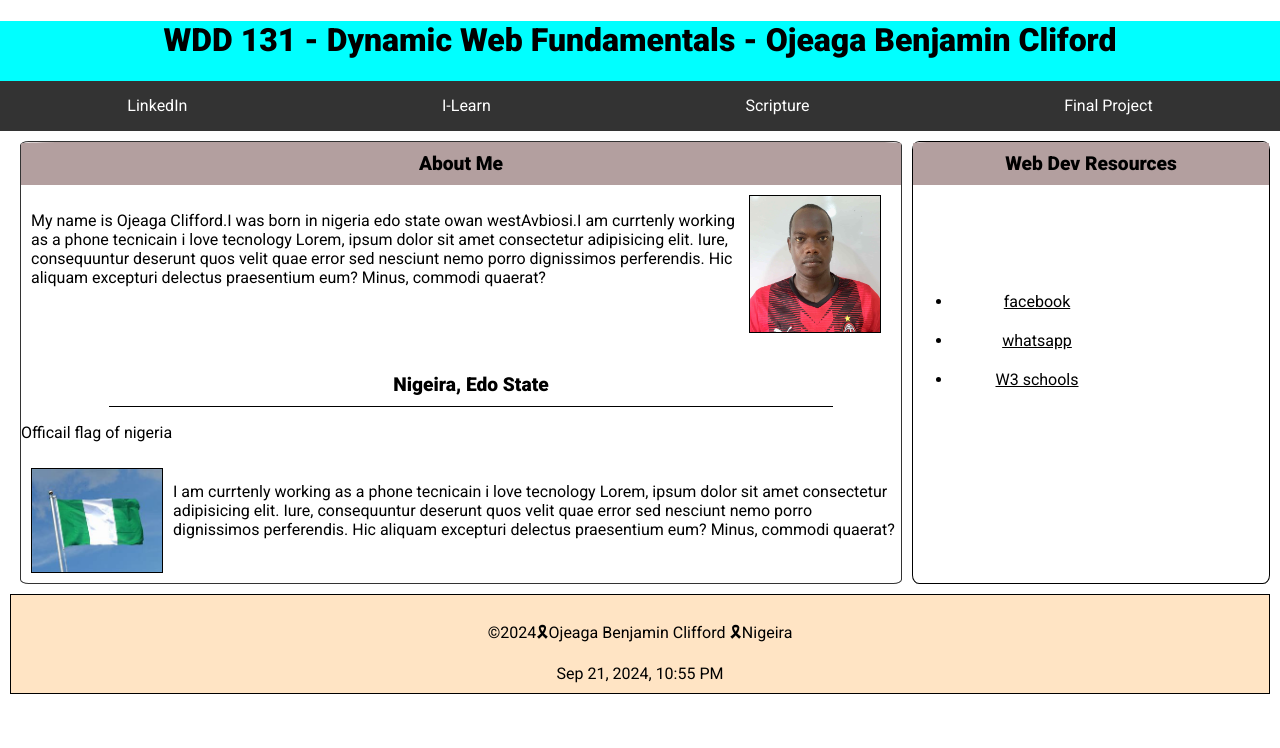
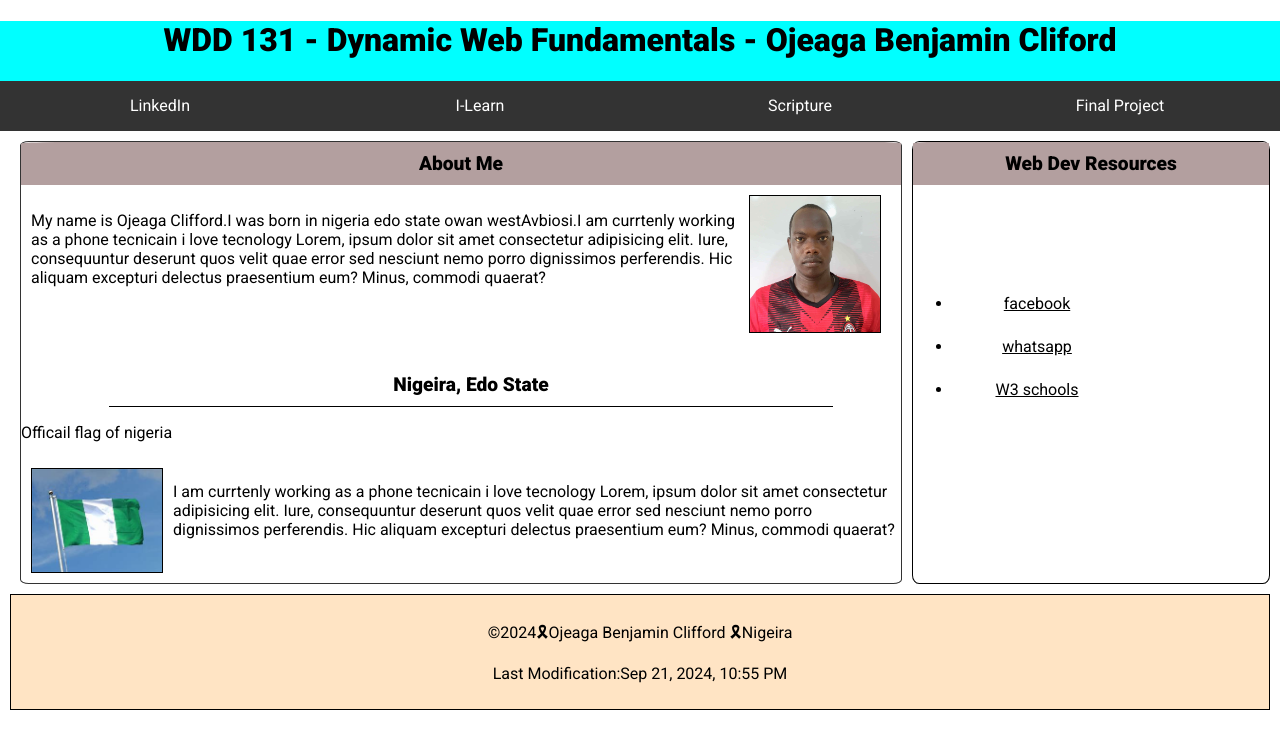
Before and after one commit to Ojeagabclifford/wdd131, a plain HTML site: page index.html in a window 1280 px wide. Drawn offline with Linux system fonts and the light colour scheme.

Commit message:
ANOTHER ONE

```diff
--- a/index.html
+++ b/index.html
@@ -19,14 +19,12 @@
             <header>
                 <h1>WDD 131 - Dynamic Web Fundamentals - Ojeaga Benjamin Cliford</h1>
 
-                <nav>
-                    <ul  class="NavLinks">
-                        <li><a href="https://www.linkedin.com/in/ojeaga-clifford-3a2898279/">LinkedIn</a></li>
+                <nav class="NavLinks">
+                        <a href="https://www.linkedin.com/in/ojeaga-clifford-3a2898279/">LinkedIn</a>
 
-                        <li><a href="https://byui.instructure.com/">I-Learn</a></li>
-                        <li><a href="https://www.churchofjesuschrist.org/study/scriptures/dc-testament/dc/130?lang=eng&id=p20-p21#p20">Scripture</a></li>
-                        <li><a href="#">Final Project</a></li>
-                    </ul>
+                        <a href="https://byui.instructure.com/">I-Learn</a>
+                        <a href="https://www.churchofjesuschrist.org/study/scriptures/dc-testament/dc/130?lang=eng&id=p20-p21#p20">Scripture</a>
+                        <a href="#">Final Project</a>
                 </nav>
 
             </header>
@@ -62,7 +60,7 @@
             </main>
             <footer>
                 <p>©2024🎗Ojeaga Benjamin Clifford 🎗Nigeira</p>
-                <span id="currentyear"></span>
+                <P id="currentyear">Last Modification:04/30/2024 15:54:24</P>
 
             </footer>
 
--- a/scripts/getdates.js
+++ b/scripts/getdates.js
@@ -9,4 +9,4 @@ const current_time = currentDate.toLocaleDateString("en-US", {
     hour12: true
 })
 
-document.getElementById("currentyear").innerHTML = current_time;
+document.getElementById("currentyear").innerHTML = "Last Modification:"+current_time;
--- a/styles/base.css
+++ b/styles/base.css
@@ -30,21 +30,23 @@ header{
 }
 
 
-li a {
-    display: inline;
+a {
+    display: block;
     text-align:left;
     text-align: center;
     color: white;
     text-decoration: none;
-    padding: 10px;
-    border-radius: 10%;
+    margin: 0%;
+    padding: 15px;
+    flex: 1 1 100%;
+    /* border-radius: 10%; */
 }
 
 /* a:visted{
     background-color: rgb(246, 28, 53);
 } */
 
-li a:hover{
+a:hover{
     background-color: rgb(233, 231, 237);
     color: black;
 
@@ -171,12 +173,9 @@ footer{
 
 
 
-.devtoollinks li a:hover{
-    background-color: rgb(74, 5, 214);
-    color: rgb(109, 20, 20);
-    margin-left: 0%;
 
-}
+
+
 
 .devtoollinks li {
     margin: 10px;
@@ -221,6 +220,11 @@ footer{
 }
 
 
+.devtoollinks a:hover{
+    background-color: rgb(233, 231, 237);
+    color: black;}
+
+
 
 highlight {
 	color: navy;
```
